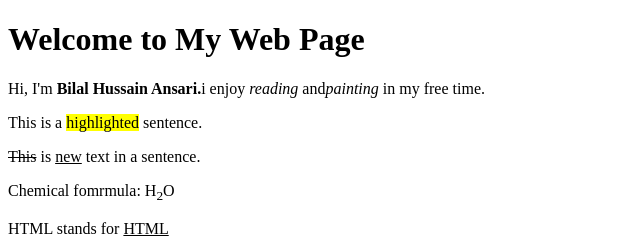
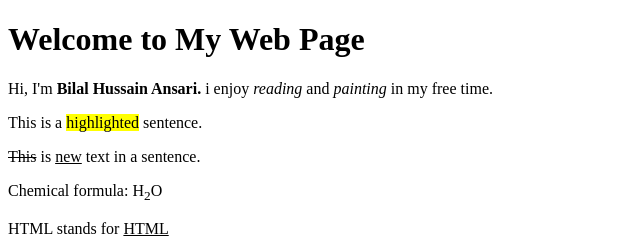
Before and after one commit to Bilalhussain021/Assignment, a plain HTML site: page index.html in a window 1280 px wide. Shown: the top 251 px of the page, 0-640 px from the left. Drawn offline with Linux system fonts and the light colour scheme.

Commit message:
text formating fix

```diff
--- a/index.html
+++ b/index.html
@@ -10,17 +10,14 @@
     <h1>Welcome to My Web Page</h1>
 
     <p>
-      Hi, I'm <b>Bilal Hussain Ansari.</b>i enjoy <i>reading</i> and<i
-        >painting</i
-      >
-      in my free time.
+      Hi, I'm <b>Bilal Hussain Ansari.</b> i enjoy <i>reading </i> and<i> painting</i> in my free time.
     </p>
 
     <p>This is a <mark>highlighted</mark> sentence.</p>
 
     <p><s>This</s> is <u>new</u> text in a sentence.</p>
 
-    <p>Chemical fomrmula: H<sub>2</sub>O</p>
+    <p>Chemical formula: H<sub>2</sub>O</p>
 
     <p>HTML stands for <u>HTML</u></p>
 
```
